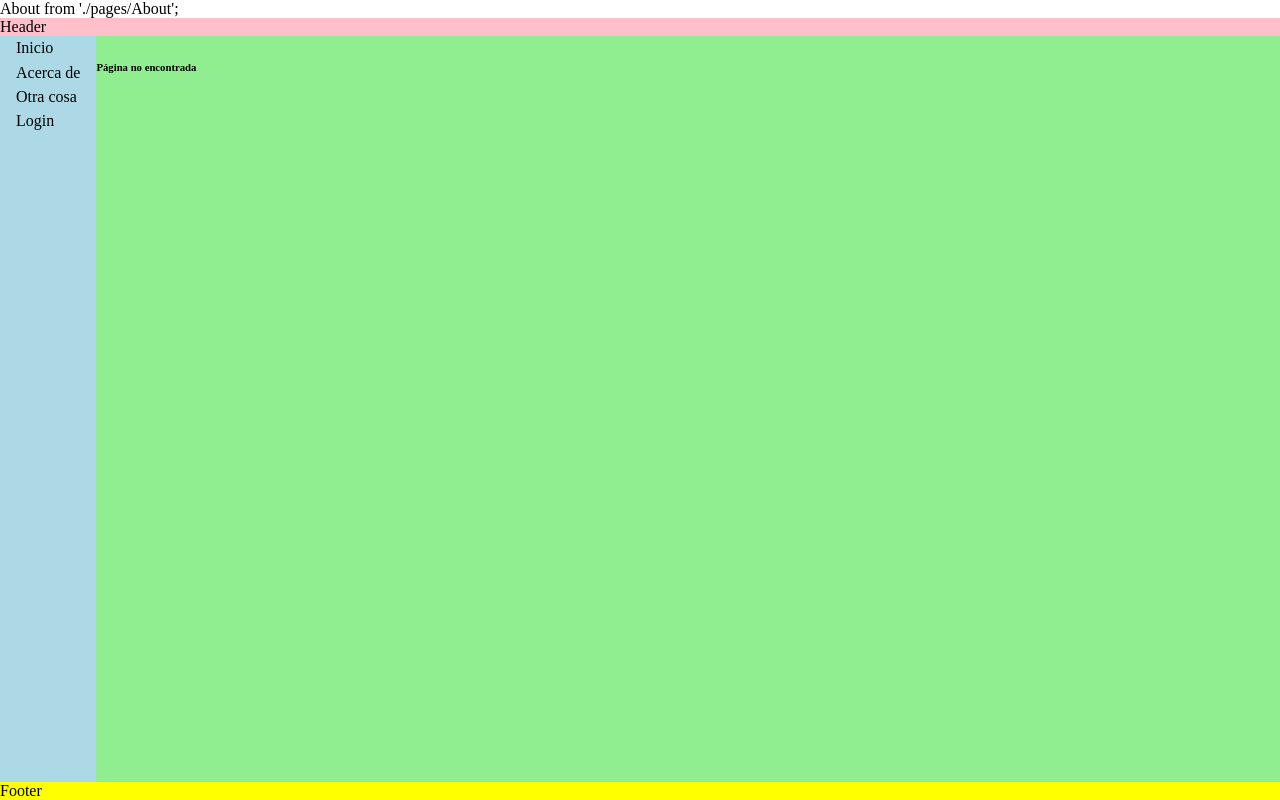
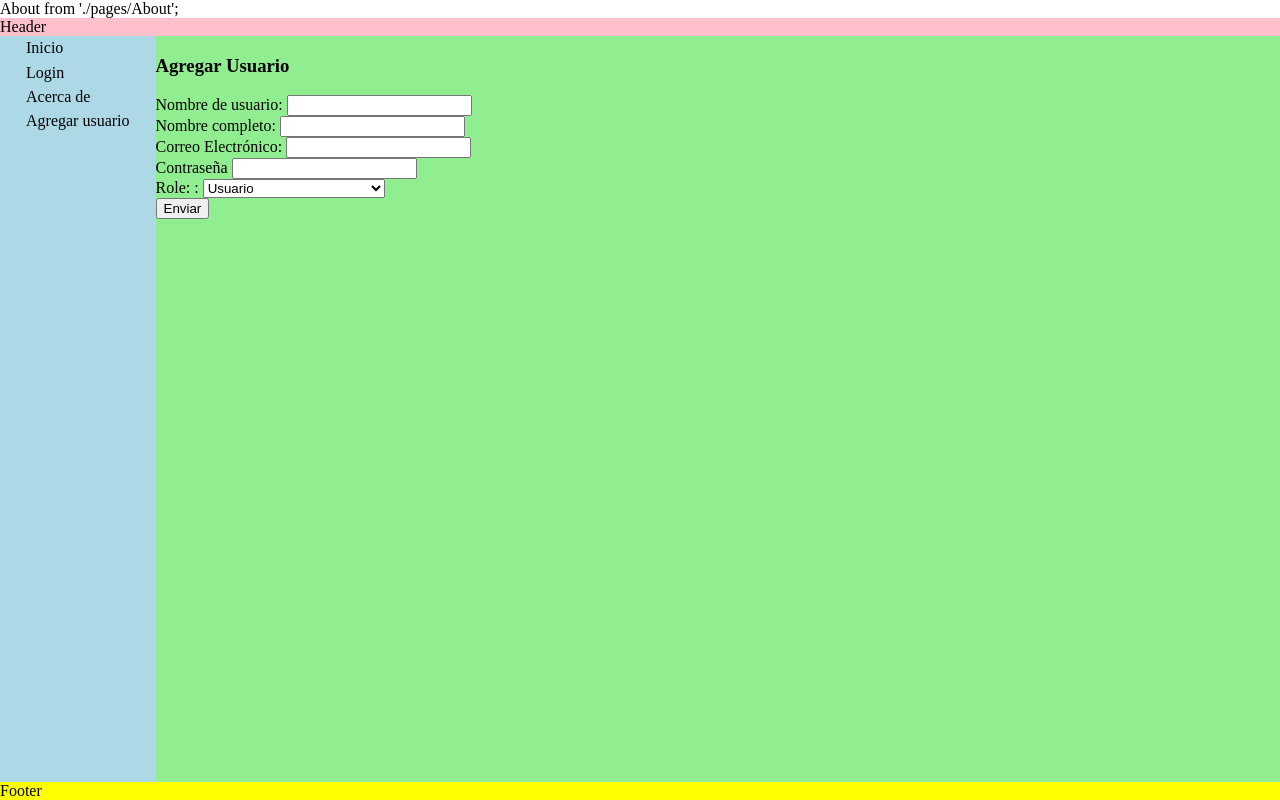
Before and after one commit to Ulises1577/app-turnos-api, a React (Vite) app in the folder frontend/: page /user in a window 1280 px wide. Built offline with nearby package versions, Linux system fonts and the light colour scheme.

Commit message:
feat: Agregar el componente de usuario y formulario para crear nuevos usuarios, actualizar rutas y menú

```diff
--- a/frontend/src/components/Menu.jsx
+++ b/frontend/src/components/Menu.jsx
@@ -1,11 +1,17 @@
-import { Link } from 'react-router-dom';
+import MenuItem from './MenuItem';
 
-export default function Menu() {
+export default function Menu({
+    visible = true
+}) {
     return <nav
-    style={{ backgroundColor: 'lightblue', }}>
-        <Link to="/"> Inicio </Link>
-        <Link to="/about"> Acerca de </Link>
-        <Link to="/otra"> Otra cosa </Link>
-        <Link to="/login"> Login </Link>
+    style={{
+        backgroundColor: 'lightblue',
+        display: visible ? '' : 'none',
+    }}
+    >
+        <MenuItem to="/"> Inicio </MenuItem>
+        <MenuItem to="/login"> Login </MenuItem>
+        <MenuItem to="/about"> Acerca de </MenuItem>
+        <MenuItem to="/user"> Agregar usuario </MenuItem>
     </nav>;
 }
--- /dev/null
+++ b/frontend/src/components/MenuItem.jsx
@@ -0,0 +1,16 @@
+import { Link } from 'react-router-dom';
+
+export default function MenuItem({ to, children }) {
+    return (
+        <Link
+            to={to}
+            style={{
+                margin: '0 10px',
+                textDecoration: 'none',
+                color: 'black'
+            }}
+        >
+            {children}
+        </Link>
+    );
+}
--- /dev/null
+++ b/frontend/src/components/SelectField.jsx
@@ -0,0 +1,27 @@
+import Field from "./Field";
+
+export default function SelectField({
+    label,
+    value,
+    onChange,
+    options = []
+}) {
+    return <Field
+     label={label}
+     >
+        <select
+        onChange={e => onChange?.(e.target.value)}
+        value = {value}
+        >
+            <option disabled > -- Selecciona una opción -- </option>
+            <option></option>
+            {options.map(option => <option
+                key={option.value}
+                value={option.value}
+                >
+                    {option.label}
+                </option>
+            )}
+        </select>
+     </Field>
+}
--- a/frontend/src/pages/Login.jsx
+++ b/frontend/src/pages/Login.jsx
@@ -24,7 +24,7 @@ export default function Login() {
     onSubmit={submitHandler}
     submitLabel="Iniciar sesión"
     onCancel={cancelHandler}
-     >
+    >
 
             <TextField
             label="Nombre de usuario: "
--- a/frontend/src/pages/User.jsx
+++ b/frontend/src/pages/User.jsx
@@ -0,0 +1,62 @@
+import { useState } from "react";
+import Form from '../components/Form';
+import TextField from '../components/TextField';
+import SecretField from '../components/SecretField';
+import SelectField from '../components/SelectField';
+
+export default function User() {
+    const [data, setData] = useState({
+        username: '',
+        displayName: '',
+        email: '',
+        password: '',
+        role: 'user',
+    });
+
+    function submitHandler(e) {
+        e.preventDefault();
+        console.log(data);
+    }
+
+    return <Form
+        title="Agregar Usuario"
+        onSubmit={submitHandler}
+    >
+        <TextField
+        label="Nombre de usuario: "
+        value={data.username}
+        onChange={newValue => setData(data => ({ ...data, username: newValue}))}
+        />
+
+        <TextField
+        label="Nombre completo: "
+        value={data.displayName}
+        onChange={newValue => setData(data => ({ ...data, displayName: newValue}))}
+        />
+
+        <TextField
+        label="Correo Electrónico: "
+        value={data.email}
+        onChange={newValue => setData(data => ({ ...data, email: newValue }))}
+        />
+
+        <SecretField
+        label="Contraseña"
+        value={data.password}
+        onChange={newValue => setData(data => ({ ...data, password: newValue }))}
+        />
+
+        <SelectField
+        label="Role: : "
+        value={data.role}
+        onChange={newValue => setData(data => ({ ...data, role: newValue }))}
+        options = {[
+            {value: 'user', label: 'Usuario'},
+            {value: 'admin', label: 'Administrador'},
+        ]}
+        />
+
+
+
+    </Form>
+}
--- a/frontend/src/routes.jsx
+++ b/frontend/src/routes.jsx
@@ -4,6 +4,7 @@ import MainLayout from './layouts/MainLayout';
 import { Outlet } from 'react-router-dom';
 import NotFound from './pages/NotFound';
 import Login from './pages/Login';
+import User from './pages/User';
 
 const routes = [
     {
@@ -25,6 +26,10 @@ const routes = [
                 element: <Login />,
             },
             {
+                path: '/user',
+                element: <User />,
+            },
+            {
                 path: '*',
                 element: <NotFound />,
             },
```
